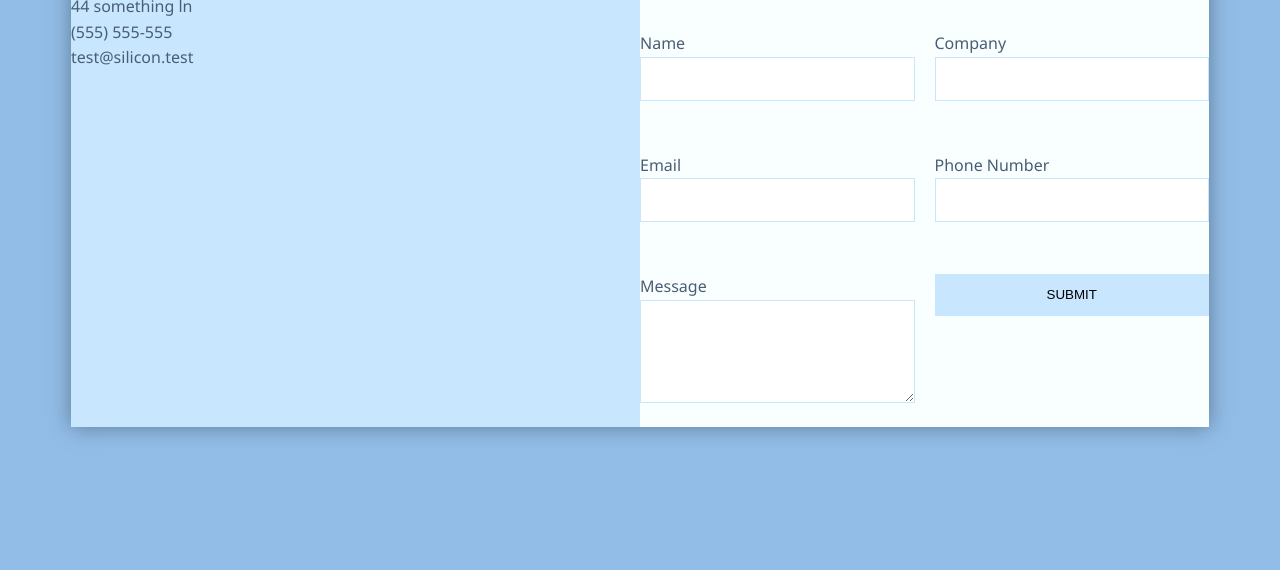
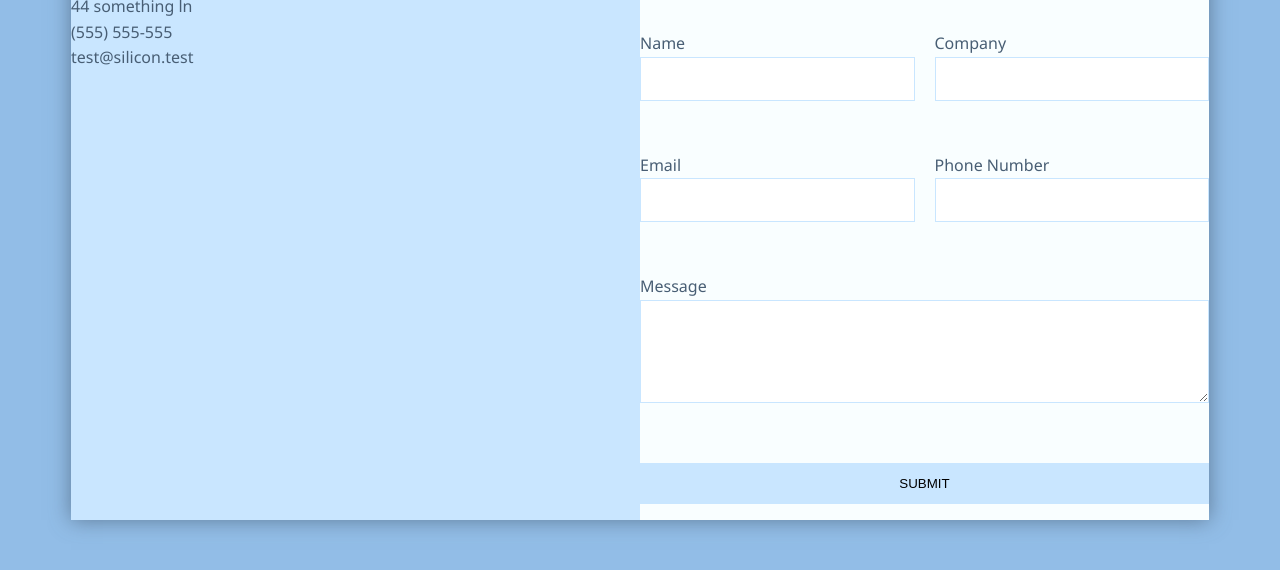
Before and after one commit to JonDevOps/RESPONSIVE-FORM, a plain HTML site: page index.html in a window 1280 px wide. Shown: the part 186-756 px from the top of the page. Drawn offline with Linux system fonts and the light colour scheme.

Commit message:
fixed error in css

```diff
--- a/style.css
+++ b/style.css
@@ -67,7 +67,7 @@ ul{
 }
 
 .contact form .full{
-    grid-column: 1 / 3:
+    grid-column: 1 / 3;
 }
 
 .contact form button, .contact form input, .contact form textarea{
```
